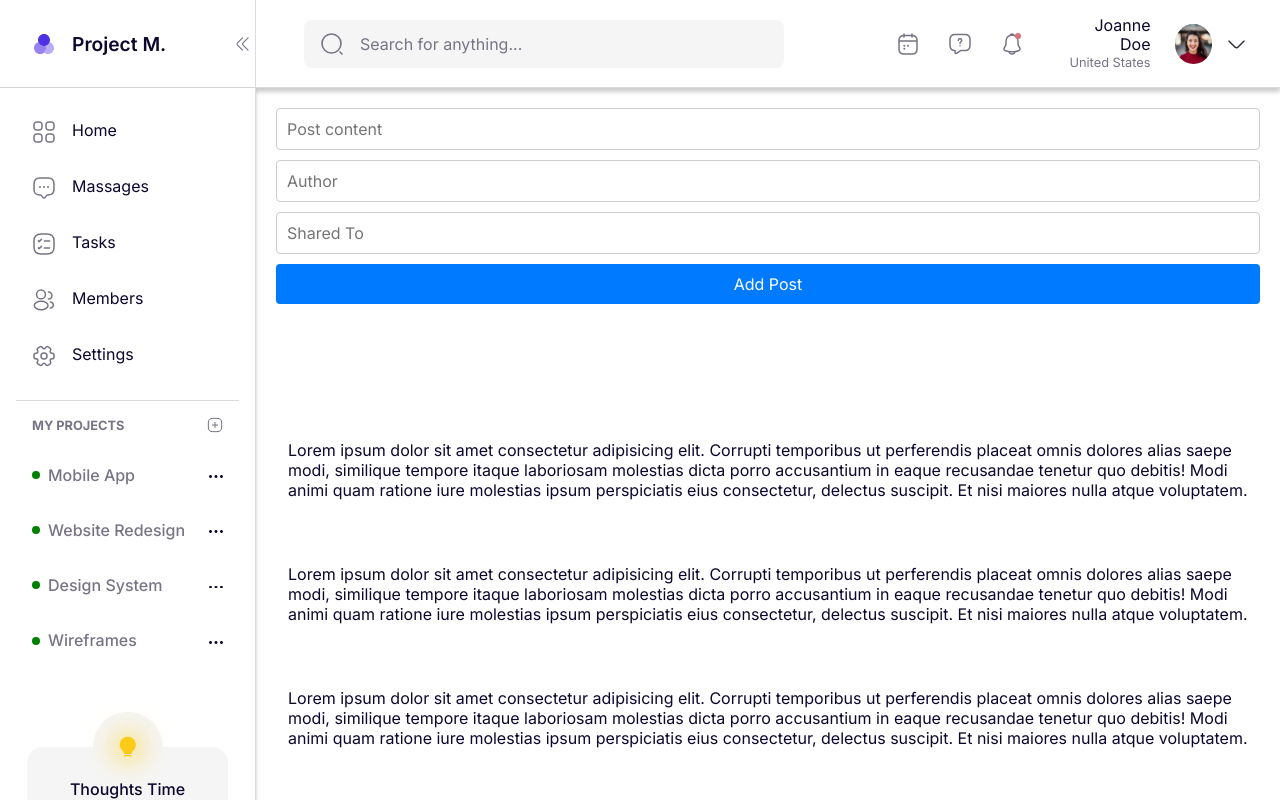
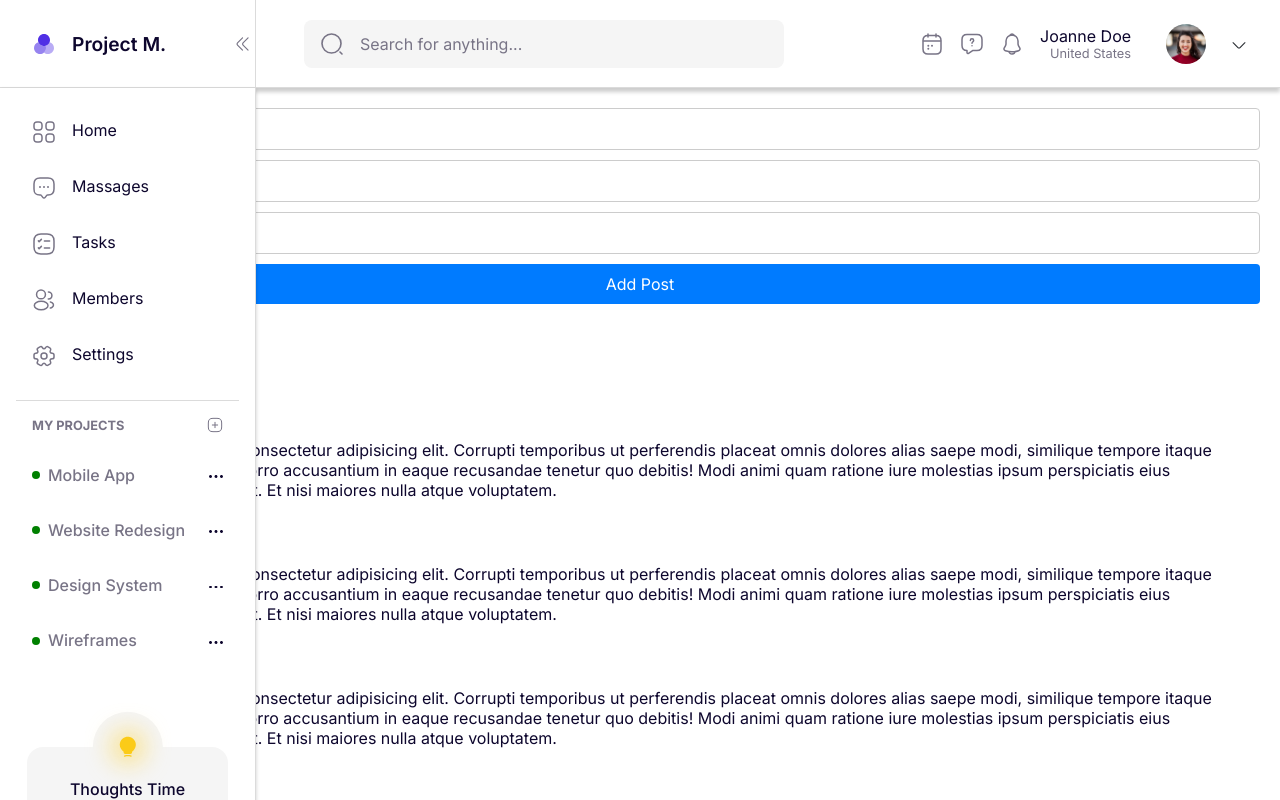
Before and after one commit to misha-vynnyk/project_m, a React (Vite) app: page / in a window 1280 px wide. Built offline with nearby package versions, Linux system fonts and the light colour scheme.

Commit message:
Create responsive design for mobile, tablet, and desktop

```diff
--- a/src/App.jsx
+++ b/src/App.jsx
@@ -10,7 +10,7 @@ const App = () => {
 
   return (
     <ThemeProvider theme={theme}>
-      <GlobalStyle />
+      <GlobalStyle $isSidebarOpen={isSidebarOpen} />
       <Header
         onToggleSidebar={toggleSidebar}
         isSidebarOpen={isSidebarOpen}
@@ -20,5 +20,7 @@ const App = () => {
   );
 };
 
+// Create responsive design for mobile, tablet, and desktop
+
 
 export default App;
--- a/src/components/Header/Header.styled.jsx
+++ b/src/components/Header/Header.styled.jsx
@@ -4,6 +4,7 @@ export const HeaderContainer = styled.header`
   display: flex;
   align-items: center;
   position: fixed;
+  z-index: 100;
   background-color: ${({ theme }) => theme.colors.primaryLightBackground};
   width: 100%;
   padding: 0 2rem;
@@ -29,4 +30,17 @@ export const HeaderMainWrapper = styled.div`
   margin-left: 3rem;
   width: 100%;
   height: 100%;
+
+  @media (max-width: ${({ theme }) => theme.desktop}) {
+    margin-left: 2rem;
+  }
+
+  @media (max-width: ${({ theme }) => theme.tablet}) {
+    margin-left: 1rem;
+  }
+
+  @media (max-width: ${({ theme }) => theme.mobileL}) {
+    margin-left: 0.5rem;
+    justify-content: end;
+  }
 `;
--- a/src/components/Header/SearchBar/SearchBar.styled.jsx
+++ b/src/components/Header/SearchBar/SearchBar.styled.jsx
@@ -5,10 +5,24 @@ export const StyledSearchBar = styled.div`
   align-items: center;
   width: 100%;
   max-width: 30rem;
-  min-width: 8rem;
+  min-width: 6rem;
   height: 3rem;
+  margin-right: 2rem;
   background-color: ${({ theme }) => theme.colors.secondaryLightBackground};
   border-radius: 8px;
+
+  @media  (max-width: ${({ theme }) => theme.desktop}) {
+    height: 2.5rem;
+    margin-right: 1rem;
+  }
+
+  @media  (max-width: ${({ theme }) => theme.tablet}) {
+    height: 2rem;
+  }
+
+  @media  (max-width: ${({ theme }) => theme.mobileL}) {
+    display: none;
+  }
 `;
 
 export const SearchBarInput = styled.input`
@@ -26,10 +40,27 @@ export const SearchBarInput = styled.input`
   &::placeholder {
     color: ${({ theme }) => theme.colors.lightText};
   }
+
+  @media  (max-width: ${({ theme }) => theme.desktop}) {
+    font-size: 0.8rem;
+    padding: 0.3rem 0.5rem;
+  }
 `;
 
 export const StyledSearchBarIcon = styled.img`
   margin-left: 1rem;
   height: 1.5rem;
   width: 1.5rem;
+
+  @media (max-width: ${({ theme }) => theme.desktop}) {
+    margin-left: 0.5rem;
+    height: 1.2rem;
+    width: 1.2rem;
+  }
+
+  @media (max-width: ${({ theme }) => theme.tablet}) {
+    margin-left: 0.3rem;
+    height: 1rem;
+    width: 1rem;
+  }
 `;
--- a/src/components/Header/UserBlock/UserBlock.jsx
+++ b/src/components/Header/UserBlock/UserBlock.jsx
@@ -43,26 +43,29 @@ const userInfo = [
 
 export const UserBlock = () => {
   return (
-    <UserBlockContainer>
-      <UserMenu>
-        {userMenu.map(({ id, name, icon, ariaLabel }) => (
-          <UserMenuButton aria-label={ariaLabel} key={id}>
-            <UserMenuButtonIcon src={icon} alt={name} />
+    <UserBlockContainer role="region" aria-label="User menu block">
+      <UserMenu aria-label="User menu navigation">
+        {userMenu.map(({ id, icon, ariaLabel }) => (
+          <UserMenuButton aria-label={ariaLabel} key={id} aria-haspopup="true">
+            <UserMenuButtonIcon src={icon} alt="" />
           </UserMenuButton>
         ))}
       </UserMenu>
 
-      <UserInfo>
+      <UserInfo role="group" aria-label="User information">
         {userInfo.map(({ id, userName, country, avatar }) => (
           <>
-            <Wrapper key={id}>
-              <UserInfoName>{userName}</UserInfoName>
-              <UserInfoCountry>{country}</UserInfoCountry>
+            <Wrapper
+              key={id}
+              aria-labelledby={`user-name-${id} user-country-${id}`}
+            >
+              <UserInfoName id={`user-name-${id}`}>{userName}</UserInfoName>
+              <UserInfoCountry id={`user-country-${id}`}>{country}</UserInfoCountry>
             </Wrapper>
-            <UserInfoAvatar src={avatar} alt={userName} />
+            <UserInfoAvatar src={avatar} alt={userName} role="presentation" />
           </>
         ))}
-        <UserMenuOpener>
+        <UserMenuOpener aria-haspopup="true" aria-label="Open user menu">
           <UserMenuButtonIcon src="icon/arrow-down_icon.svg" alt="User" />
         </UserMenuOpener>
       </UserInfo>
--- a/src/components/Header/UserBlock/UserBlock.styled.jsx
+++ b/src/components/Header/UserBlock/UserBlock.styled.jsx
@@ -5,6 +5,14 @@ export const Wrapper = styled.div`
   align-items: end;
   flex-direction: column;
   margin-right: 1.5rem;
+
+  @media (max-width: ${({ theme }) => theme.tablet}) {
+    margin-right: 1rem;
+  }
+
+  @media (max-width: ${({ theme }) => theme.mobileL}) {
+    margin-right: 0.5rem;
+  }
 `;
 
 export const UserBlockContainer = styled.div`
@@ -17,26 +25,63 @@ export const UserMenu = styled.div`
   display: flex;
   align-items: center;
   justify-content: space-between;
-  gap: 1.5rem;
-  margin-right: 2.5rem;
-  width: 100%;
-  max-width: 8rem;
+  height: 100%;
+  gap: 1rem;
+  margin-right: 1rem;
   min-width: 6rem;
+
+  @media (max-width: ${({ theme }) => theme.desktop}) {
+    gap: 0.5rem;
+    margin-right: 0.5rem;
+    min-width: 5rem;
+  }
+
+  @media (max-width: ${({ theme }) => theme.tablet}) {
+    gap: 0.3rem;
+    margin-right: 0.5rem;
+    min-width: 4rem;
+  }
+
+  @media (max-width: ${({ theme }) => theme.mobile}) {
+    display: none;
+  }
 `;
 
 export const UserMenuButton = styled.button`
   cursor: pointer;
   background-color: transparent;
+  width: 1.5rem;
+  height: 1.5rem;
+
+  @media (max-width: ${({ theme }) => theme.desktop}) {
+    width: 1.2rem;
+    height: 1.2rem;
+  }
+
+  @media (max-width: ${({ theme }) => theme.tablet}) {
+    width: 1rem;
+    height: 1rem;
+  }
 `;
 
 export const UserMenuButtonIcon = styled.img`
-  width: 1.5rem;
-  height: 1.5rem;
 `;
 
 export const UserInfo = styled.div`
   display: flex;
   align-items: center;
+  justify-content: space-between;
+  height: 100%;
+  min-width: 13rem;
+  white-space: nowrap;
+
+  @media (max-width: ${({ theme }) => theme.tablet}) {
+    min-width: 12rem;
+  }
+
+  @media (max-width: ${({ theme }) => theme.mobileL}) {
+    min-width: 10rem;
+  }
 `;
 
 export const UserInfoName = styled.span`
@@ -44,8 +89,11 @@ export const UserInfoName = styled.span`
   font-family: ${({ theme }) => theme.fonts.primaryFont};
   font-size: 1rem;
   font-weight: 400;
-  line-height: 19px;
   text-align: right;
+
+  @media (max-width: ${({ theme }) => theme.mobileL}) {
+    font-size: 0.8rem;
+  }
 `;
 
 export const UserInfoCountry = styled.span`
@@ -53,8 +101,11 @@ export const UserInfoCountry = styled.span`
   font-family: ${({ theme }) => theme.fonts.primaryFont};
   font-size: 0.8rem;
   font-weight: 400;
-  line-height: 17px;
   text-align: right;
+
+  @media (max-width: ${({ theme }) => theme.mobileL}) {
+    font-size: 0.8rem;
+  }
 `;
 
 export const UserInfoAvatar = styled.img`
--- a/src/components/Main/Main.styled.jsx
+++ b/src/components/Main/Main.styled.jsx
@@ -2,6 +2,9 @@ import styled from "styled-components";
 
 export const MainStyled = styled.main`
   margin-top: ${({ theme }) => theme.headerSize.desktopHeight};
+  height: 100%;
+  overflow: hidden;
+
 
   section {
     padding: 2rem;
@@ -20,7 +23,12 @@ export const MainStyled = styled.main`
 export const MainContent = styled.div`
   margin-left: ${({ $isSidebarOpen }) => ($isSidebarOpen ? "16rem" : "0")};
   transition: all 0.3s ease-in-out;
+  height: 100%;
+  overflow: hidden;
 
   @media (max-width: ${({ theme }) => theme.mobile}) {
+    margin-left: ${({ $isSidebarOpen }) => ($isSidebarOpen ? "0" : "0")};
+    transition: filter 0.3s ease-in-out;
+    filter: ${({ $isSidebarOpen }) => ($isSidebarOpen ? "blur(5px)" : "none")};
   }
 `;
--- a/src/components/Sidebar/Sidebar.styled.jsx
+++ b/src/components/Sidebar/Sidebar.styled.jsx
@@ -4,20 +4,26 @@ export const SidebarTopWrapper = styled.div`
   display: flex;
   align-items: center;
   justify-content: space-between;
+  height: 100%;
   min-width: 14rem;
 
+  @media (max-width: ${({ theme }) => theme.tablet}) {
+    min-width: 9.5rem;
+  }
+
   @media (max-width: ${({ theme }) => theme.mobile}) {
-    min-width: 10rem;
+    min-width: 8rem;
   }
 `;
 
 export const SidebarContainer = styled.div`
   overflow: auto;
   position: fixed;
-  border-right: ${({ theme }) => theme.colors.borderLineColor};
+  z-index: 100;
   padding: 2rem 1rem;
   width: 16rem;
   height: 100vh;
+  border-right: ${({ theme }) => theme.colors.borderLineColor};
   background-color: ${({ theme }) => theme.colors.primaryLightBackground};
   box-shadow: 0 2px 4px rgba(0, 0, 0, 0.2);
   transform: ${({ $isSidebarOpen }) =>
@@ -47,18 +53,19 @@ export const Logo = styled.div`
     color: ${({ theme }) => theme.colors.darkText};
     font-family: ${({ theme }) => theme.fonts.primaryFont};
 
+    @media (max-width: ${({ theme }) => theme.tablet}) {
+      font-size: 1rem;
+    }
+
     @media (max-width: ${({ theme }) => theme.mobile}) {
-      font-size: 1rem;
+      font-size: 0.8rem;
     }
   }
 `;
 
 export const SidebarOpener = styled.button`
-  top: 0;
-  right: 0;
   height: 88px;
   background: transparent;
-  border: none;
   cursor: pointer;
   border-right: ${({ $isSidebarOpen }) =>
     $isSidebarOpen ? "1px solid rgb(219, 219, 219)" : "none"};
@@ -70,6 +77,7 @@ export const SidebarOpener = styled.button`
 
   @media (max-width: ${({ theme }) => theme.tablet}) {
     border: none;
+    height: 100%;
   }
 
   img {
--- a/src/global_styles/Global.jsx
+++ b/src/global_styles/Global.jsx
@@ -70,6 +70,11 @@ export const GlobalStyle = createGlobalStyle`
     font-family: 'Inter', sans-serif;
     color: ${({ theme }) => theme.colors.darkText};
     background-color: ${({ theme }) => theme.colors.primaryLightBackground};
+
+  @media (max-width: ${({ theme }) => theme.mobile}) {
+    overflow-y: ${({ $isSidebarOpen }) =>
+      $isSidebarOpen ? "hidden" : ""};
+  }
   }
 
   #root {
--- a/src/global_styles/theme.js
+++ b/src/global_styles/theme.js
@@ -1,7 +1,8 @@
 export const theme = {
-  mobile: "360px",
+  mobile: "425px",
+  mobileL: "600px",
   tablet: "768px",
-  desktop: "1280px",
+  desktop: "1024px",
 
   headerSize: {
     mobileHeight: "3rem",
```
Also changed, not shown: public/icon/notification_icon.svg.
